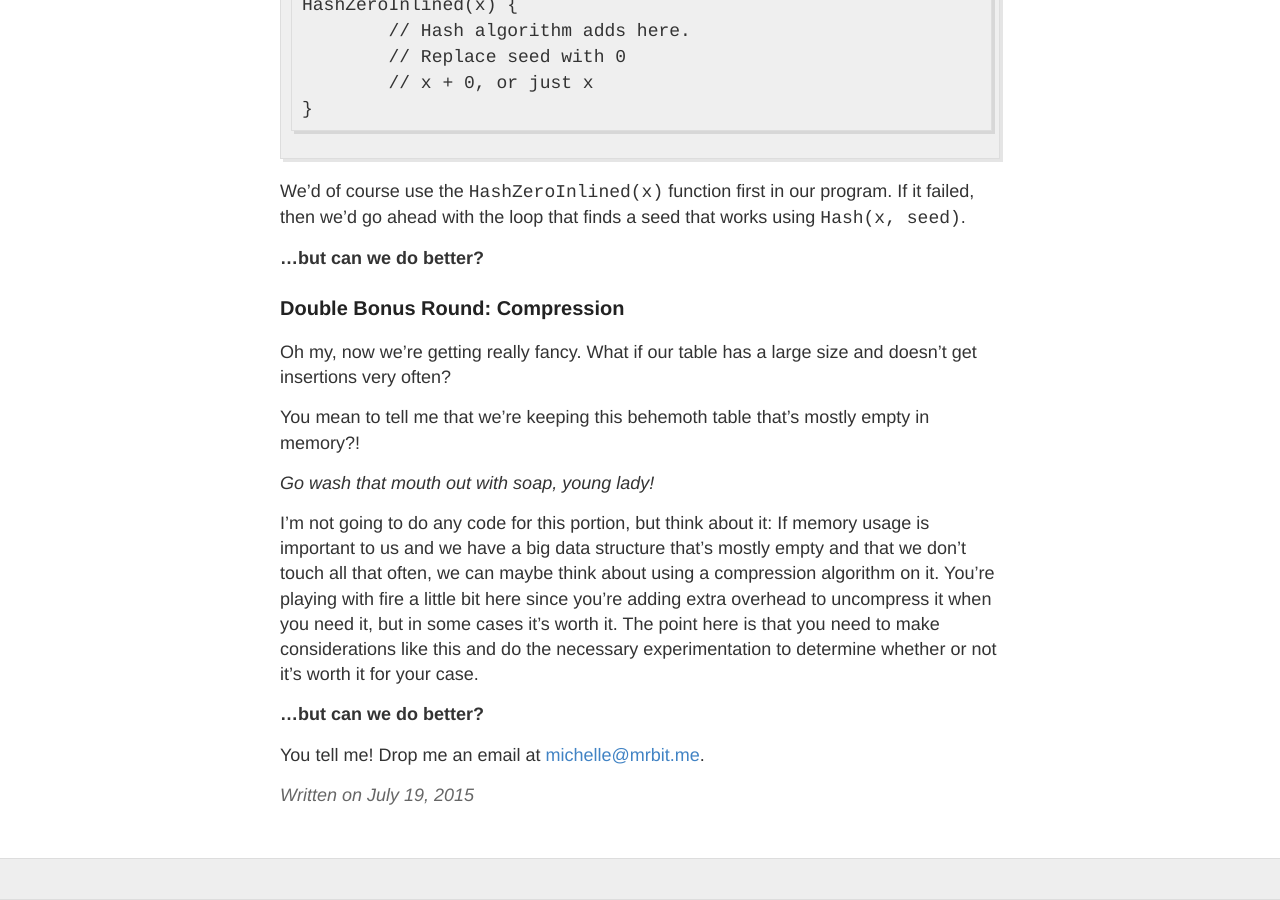
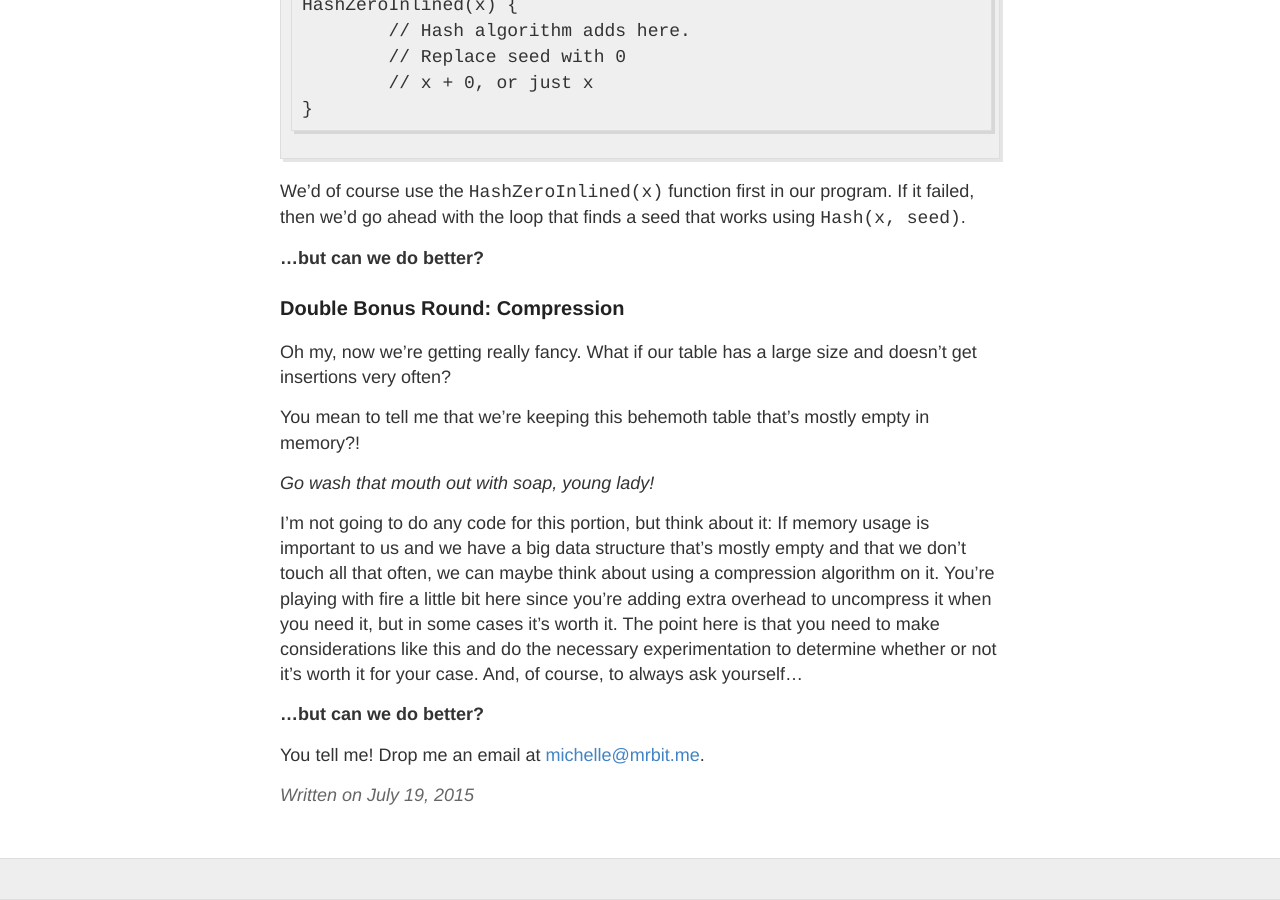
Before and after one commit to mrb113/mrb113.github.io, a Jekyll site: the page built from _posts/2015-7-19-But-Can-We-Do-Better.md, in a window 1280 px wide and 900 px high, scrolled down 7845 px. Built offline with Jekyll 4.4.1, drawn with Linux system fonts in a browser that asks for light colours; Markdown is read by kramdown in place of the engine named in the settings.

Commit message:
This is gonna ruin my github heat map for the next year

```diff
--- a/_posts/2015-7-19-But-Can-We-Do-Better.md
+++ b/_posts/2015-7-19-But-Can-We-Do-Better.md
@@ -241,7 +241,7 @@ You mean to tell me that we're keeping this behemoth table that's mostly empty i
 
 *Go wash that mouth out with soap, young lady!*
 
-I'm not going to do any code for this portion, but think about it: If memory usage is important to us and we have a big data structure that's mostly empty and that we don't touch all that often, we can maybe think about using a compression algorithm on it. You're playing with fire a little bit here since you're adding extra overhead to uncompress it when you need it, but in some cases it's worth it. The point here is that you need to make considerations like this and do the necessary experimentation to determine whether or not it's worth it for your case.
+I'm not going to do any code for this portion, but think about it: If memory usage is important to us and we have a big data structure that's mostly empty and that we don't touch all that often, we can maybe think about using a compression algorithm on it. You're playing with fire a little bit here since you're adding extra overhead to uncompress it when you need it, but in some cases it's worth it. The point here is that you need to make considerations like this and do the necessary experimentation to determine whether or not it's worth it for your case. And, of course, to always ask yourself...
 
 **...but can we do better?**
 
```
